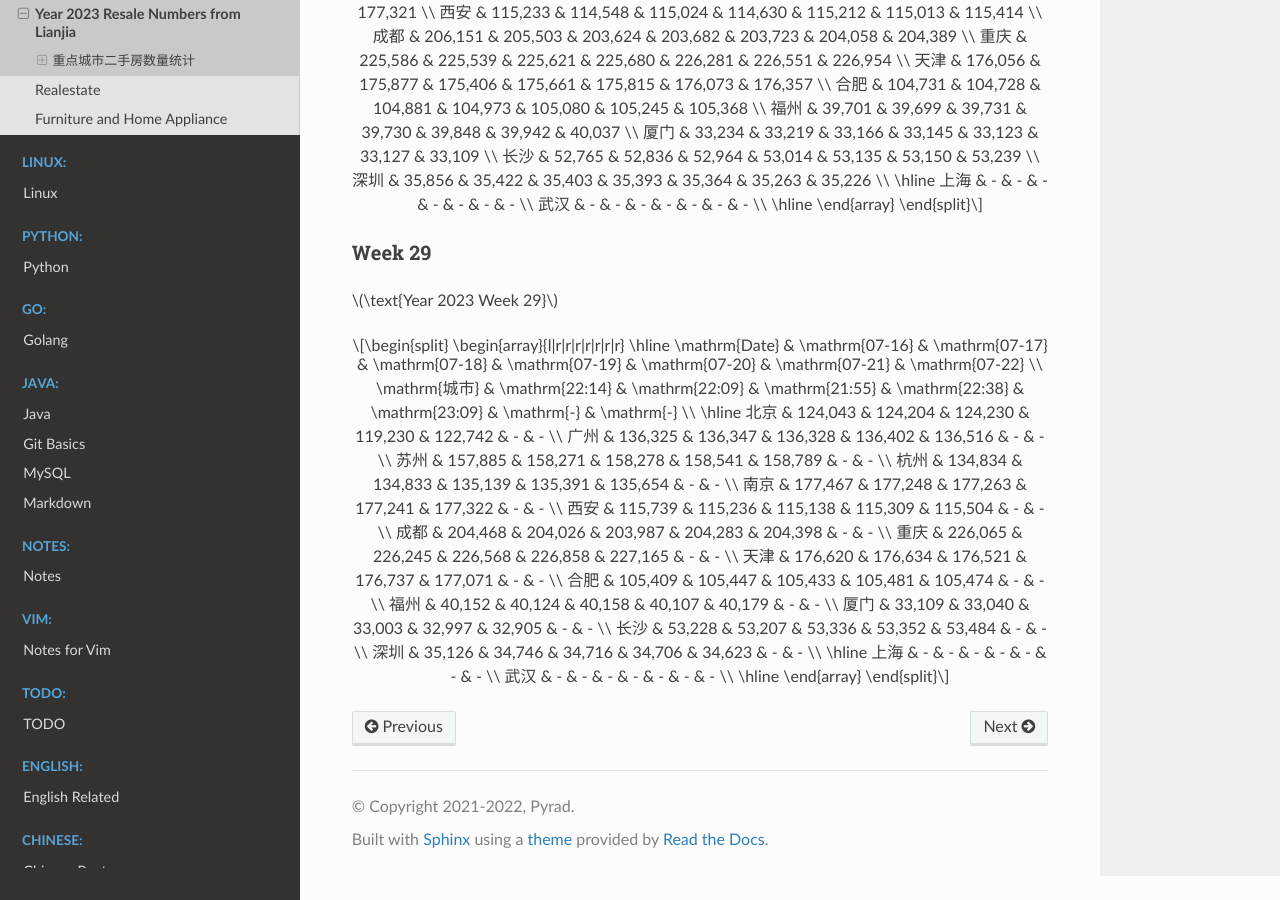
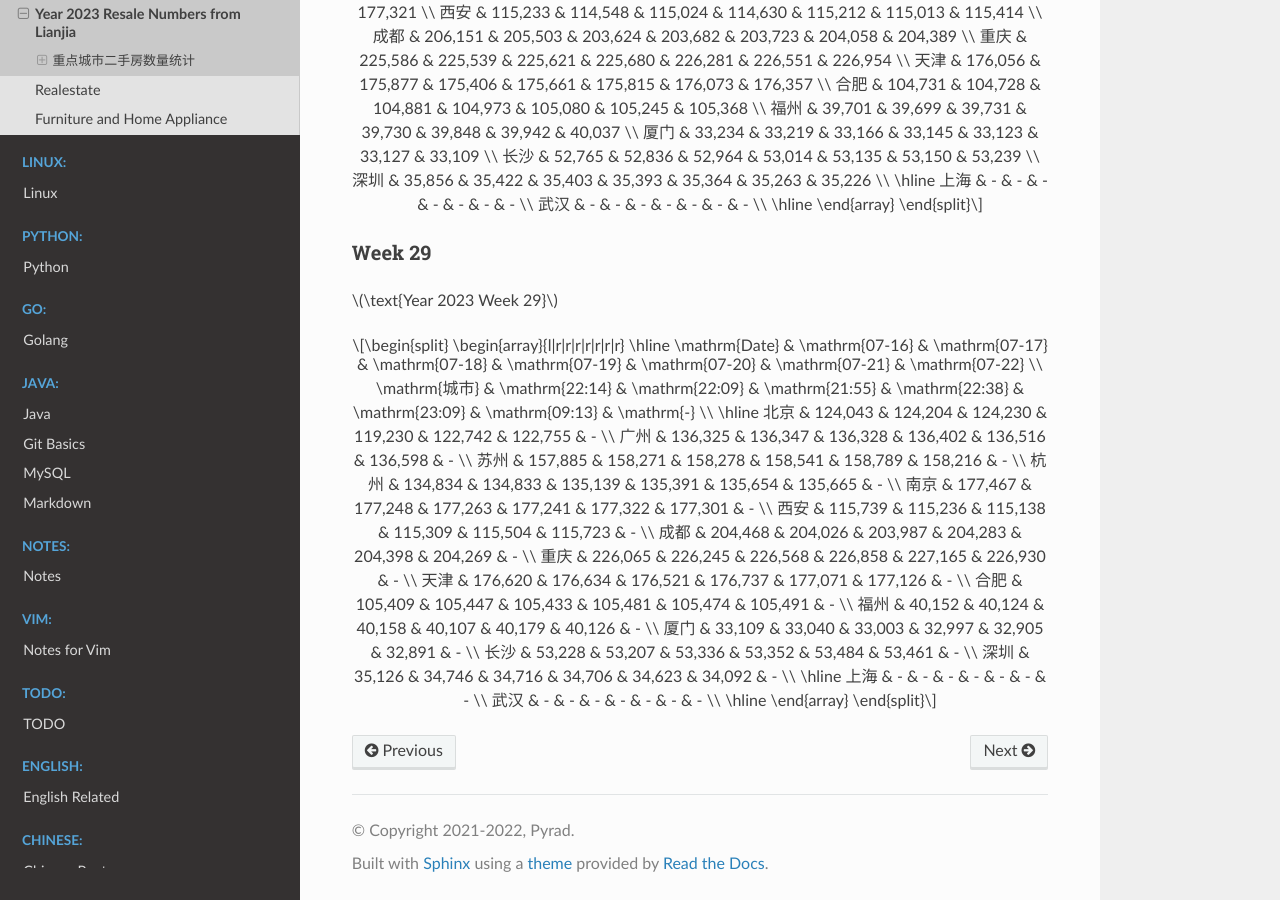
Before and after one commit to Pyrad/pyradnotes, a Sphinx documentation site: the page built from source/RealEstate/resalenumbers2023.md, in a window 1280 px wide and 900 px high, scrolled down 9403 px. Built offline with Sphinx 7.4.7 and the Read the Docs theme 2.0.0, drawn with Linux system fonts in a browser that asks for light colours; a script that is not in the unit is left out.

Commit message:
Realestate Update resale numbers 2023-07-21 09:14

```diff
--- a/source/RealEstate/resalenumbers2023.md
+++ b/source/RealEstate/resalenumbers2023.md
@@ -642,22 +642,22 @@
 \begin{array}{l|r|r|r|r|r|r|r}
 \hline
 \mathrm{Date} & \mathrm{07-16} & \mathrm{07-17} & \mathrm{07-18} & \mathrm{07-19} & \mathrm{07-20} & \mathrm{07-21} & \mathrm{07-22} \\
-\mathrm{城市} & \mathrm{22:14} & \mathrm{22:09} & \mathrm{21:55} & \mathrm{22:38} & \mathrm{23:09} & \mathrm{-} & \mathrm{-} \\
+\mathrm{城市} & \mathrm{22:14} & \mathrm{22:09} & \mathrm{21:55} & \mathrm{22:38} & \mathrm{23:09} & \mathrm{09:13} & \mathrm{-} \\
 \hline
-北京 & 124,043 & 124,204 & 124,230 & 119,230 & 122,742 & - & - \\
-广州 & 136,325 & 136,347 & 136,328 & 136,402 & 136,516 & - & - \\
-苏州 & 157,885 & 158,271 & 158,278 & 158,541 & 158,789 & - & - \\
-杭州 & 134,834 & 134,833 & 135,139 & 135,391 & 135,654 & - & - \\
-南京 & 177,467 & 177,248 & 177,263 & 177,241 & 177,322 & - & - \\
-西安 & 115,739 & 115,236 & 115,138 & 115,309 & 115,504 & - & - \\
-成都 & 204,468 & 204,026 & 203,987 & 204,283 & 204,398 & - & - \\
-重庆 & 226,065 & 226,245 & 226,568 & 226,858 & 227,165 & - & - \\
-天津 & 176,620 & 176,634 & 176,521 & 176,737 & 177,071 & - & - \\
-合肥 & 105,409 & 105,447 & 105,433 & 105,481 & 105,474 & - & - \\
-福州 & 40,152 & 40,124 & 40,158 & 40,107 & 40,179 & - & - \\
-厦门 & 33,109 & 33,040 & 33,003 & 32,997 & 32,905 & - & - \\
-长沙 & 53,228 & 53,207 & 53,336 & 53,352 & 53,484 & - & - \\
-深圳 & 35,126 & 34,746 & 34,716 & 34,706 & 34,623 & - & - \\
+北京 & 124,043 & 124,204 & 124,230 & 119,230 & 122,742 & 122,755 & - \\
+广州 & 136,325 & 136,347 & 136,328 & 136,402 & 136,516 & 136,598 & - \\
+苏州 & 157,885 & 158,271 & 158,278 & 158,541 & 158,789 & 158,216 & - \\
+杭州 & 134,834 & 134,833 & 135,139 & 135,391 & 135,654 & 135,665 & - \\
+南京 & 177,467 & 177,248 & 177,263 & 177,241 & 177,322 & 177,301 & - \\
+西安 & 115,739 & 115,236 & 115,138 & 115,309 & 115,504 & 115,723 & - \\
+成都 & 204,468 & 204,026 & 203,987 & 204,283 & 204,398 & 204,269 & - \\
+重庆 & 226,065 & 226,245 & 226,568 & 226,858 & 227,165 & 226,930 & - \\
+天津 & 176,620 & 176,634 & 176,521 & 176,737 & 177,071 & 177,126 & - \\
+合肥 & 105,409 & 105,447 & 105,433 & 105,481 & 105,474 & 105,491 & - \\
+福州 & 40,152 & 40,124 & 40,158 & 40,107 & 40,179 & 40,126 & - \\
+厦门 & 33,109 & 33,040 & 33,003 & 32,997 & 32,905 & 32,891 & - \\
+长沙 & 53,228 & 53,207 & 53,336 & 53,352 & 53,484 & 53,461 & - \\
+深圳 & 35,126 & 34,746 & 34,716 & 34,706 & 34,623 & 34,092 & - \\
 \hline
 上海 & - & - & - & - & - & - & - \\
 武汉 & - & - & - & - & - & - & - \\
```
Also changed, not shown: 1 other file.
